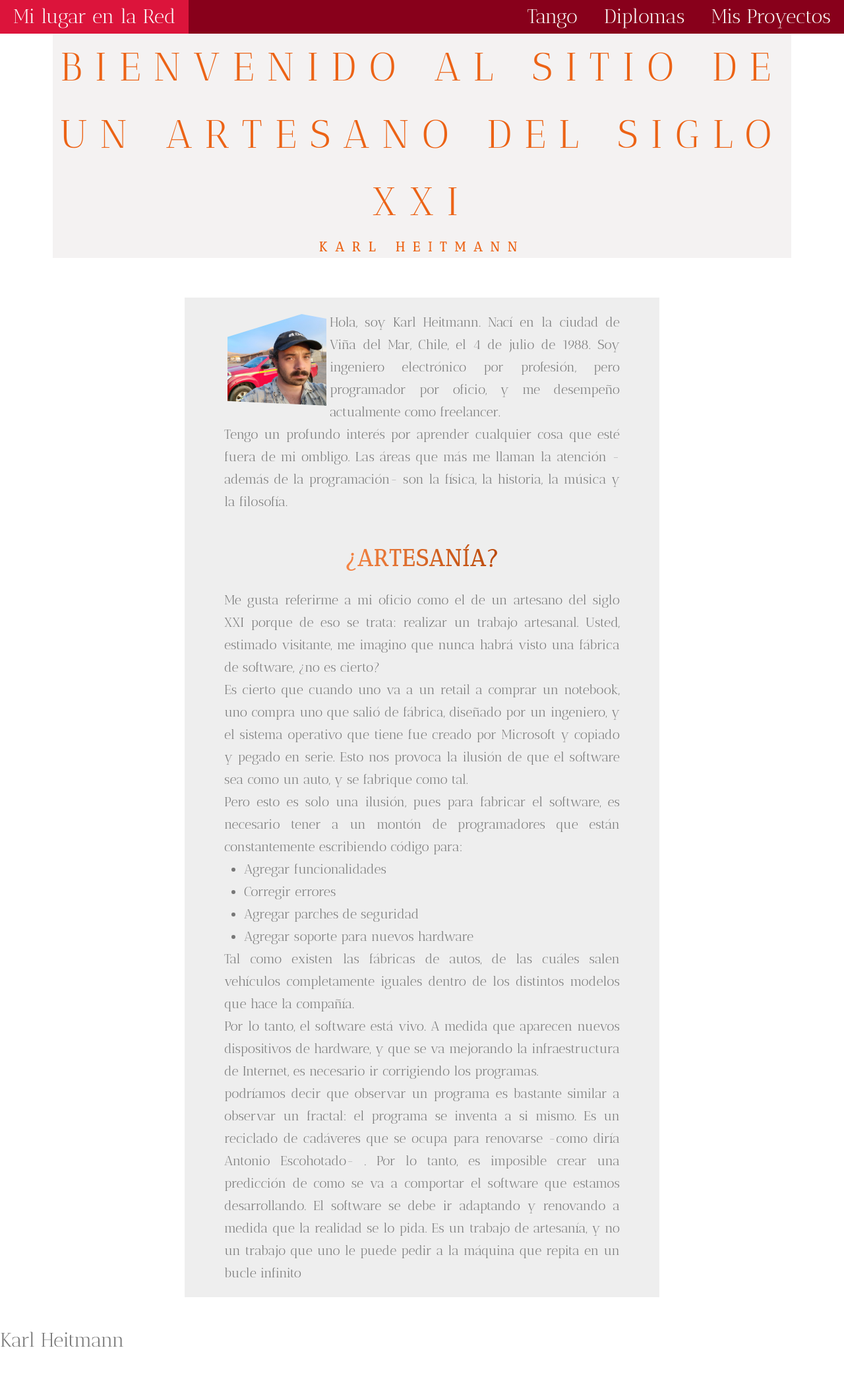
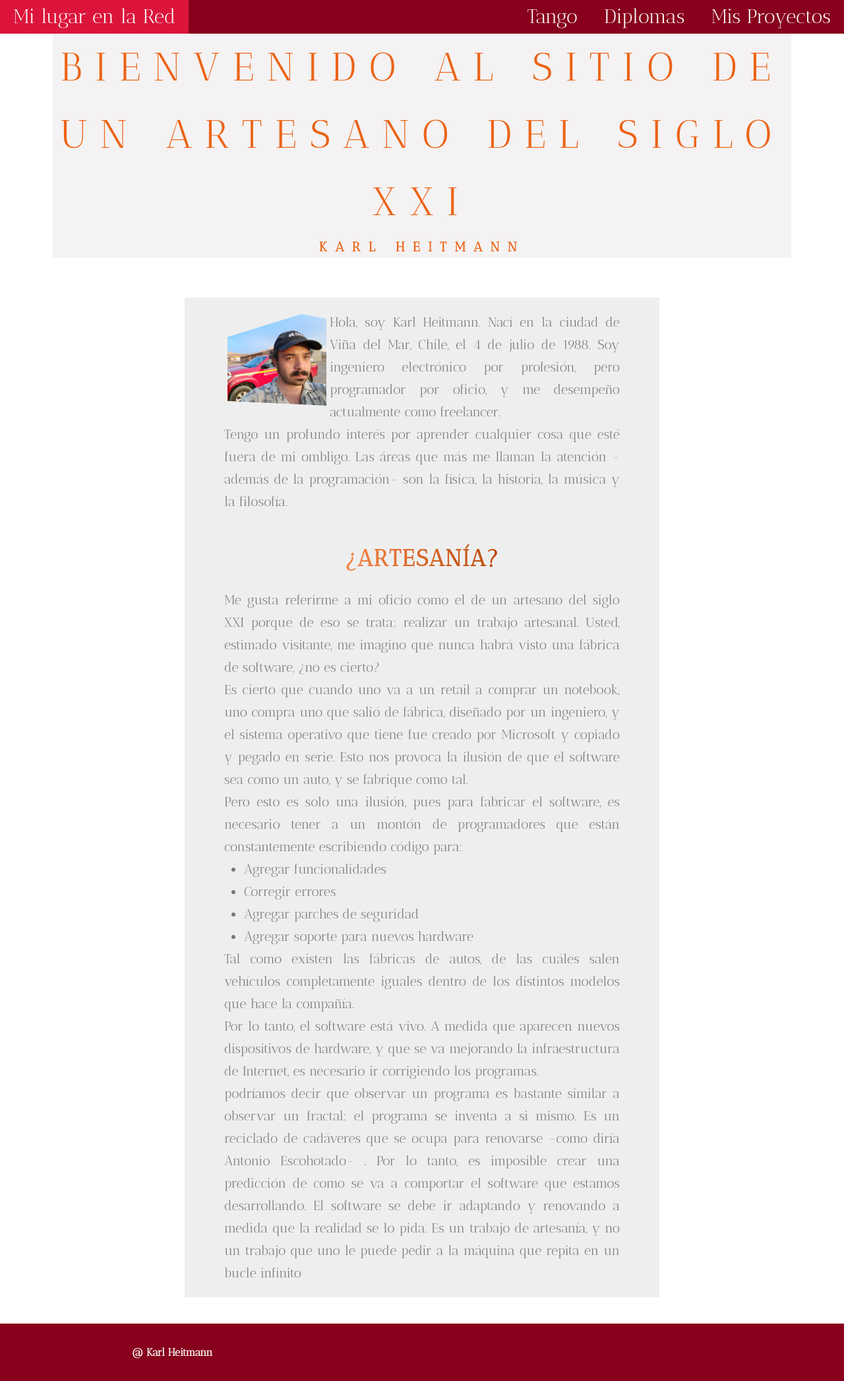
Before and after one commit to KarlHeitmann/karlheitmann_legacy, a Jekyll site: the page built from index.md, in a window 1280 px wide. Shown: the whole page at 66% size. Built offline with Jekyll 4.4.1, drawn with Linux system fonts in a browser that asks for light colours; before the commit the page ends 2057 px from its top, so only the background shows below that.

Commit message:
agregado el footer

```diff
--- a/_includes/footer.html
+++ b/_includes/footer.html
@@ -1,3 +1,5 @@
 <footer class="footer">
-  Karl Heitmann
+  <p class="footer__text">
+    &#64; Karl Heitmann
+  </p>
 </footer>
--- a/_sass/layout/_footer.scss
+++ b/_sass/layout/_footer.scss
@@ -1,4 +1,15 @@
 .footer {
+  background-color: var(--color-primary-dark-2);
+  padding: 3rem 20rem;
+  color: var(--color-grey-light-1);
   grid-row: -2 / -1;
   grid-column: init-vp / end-vp;
+
+  display:grid;
+  grid-template-columns: repeat(2, minmax(25rem, 1fr));
+
+  &__text {
+    font-size: 1.6rem;
+    font-weight: 900;
+  }
 }
```
